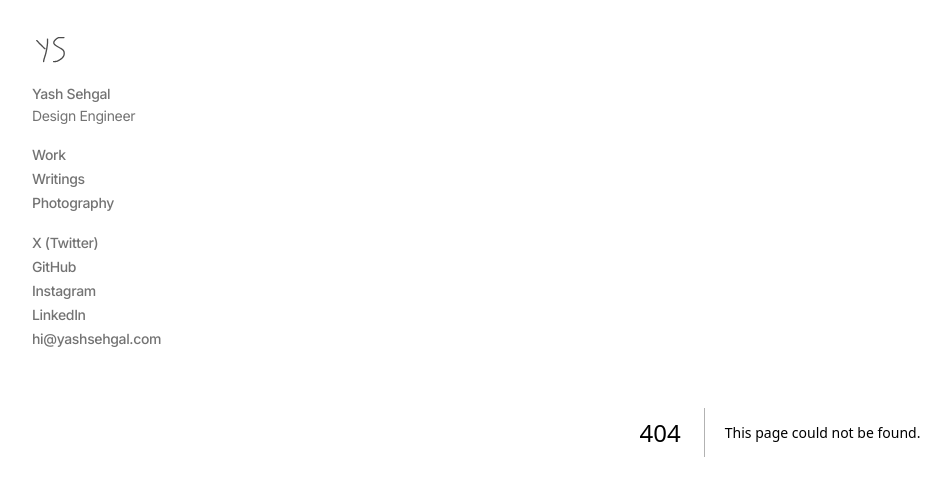
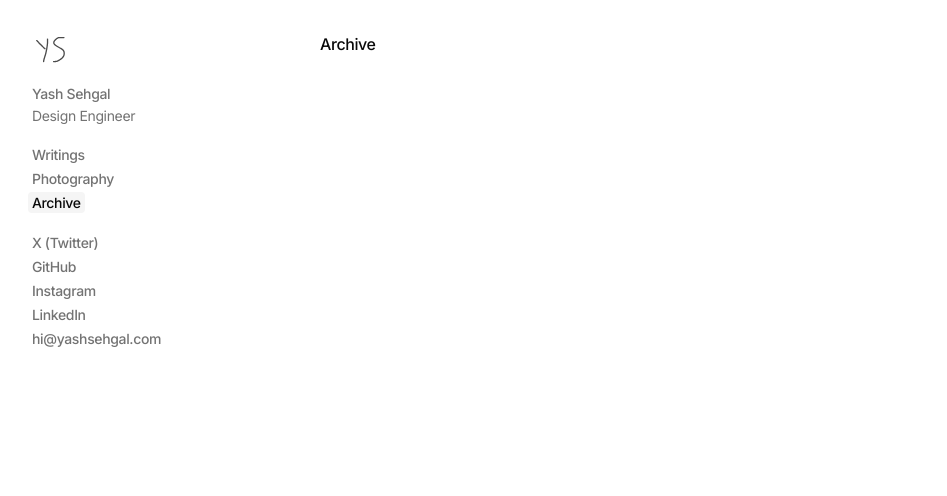
Before and after one commit to yashsehgal/personal-website, a Next.js app: page /archive in a window 1280 px wide. Before the commit this address had no page. Shown: the top 496 px of the page, without its empty margins (4-951 px from the left). Built offline with nearby package versions, Linux system fonts and the light colour scheme.

Commit message:
Replace the Work page with an Archive page linked under Photography.
Co-authored-by: Cursor <cursoragent@cursor.com>

```diff
--- /dev/null
+++ b/app/archive/page.tsx
@@ -0,0 +1,7 @@
+export default function Archive() {
+  return (
+    <div className="flex flex-col items-start gap-6 px-1">
+      <h1 className="font-medium tracking-tight">Archive</h1>
+    </div>
+  );
+}
--- a/app/work/page.tsx
+++ /dev/null
@@ -1,7 +0,0 @@
-export default function Work() {
-  return (
-    <div className="flex flex-col items-start gap-6 px-1">
-      <h1 className="font-medium tracking-tight">Work</h1>
-    </div>
-  );
-}
--- a/common/routes.ts
+++ b/common/routes.ts
@@ -1,8 +1,8 @@
 export const WEBSITE_ROUTES = {
   HOME: "/",
-  WORK: "/work",
   WRITINGS: "/writings",
   PHOTOGRAPHY: "/photography",
+  ARCHIVE: "/archive",
 } as const;
 
 export type WebsiteRouteType =
--- a/components/layouts/main-sidebar-navigation.tsx
+++ b/components/layouts/main-sidebar-navigation.tsx
@@ -18,9 +18,9 @@ import {
 } from "react";
 
 const NAVIGATION_ITEMS: { label: string; href: WebsiteRouteType }[] = [
-  { label: "Work", href: WEBSITE_ROUTES.WORK },
   { label: "Writings", href: WEBSITE_ROUTES.WRITINGS },
   { label: "Photography", href: WEBSITE_ROUTES.PHOTOGRAPHY },
+  { label: "Archive", href: WEBSITE_ROUTES.ARCHIVE },
 ] as const;
 
 const SOCIAL_LINKS: {
```
